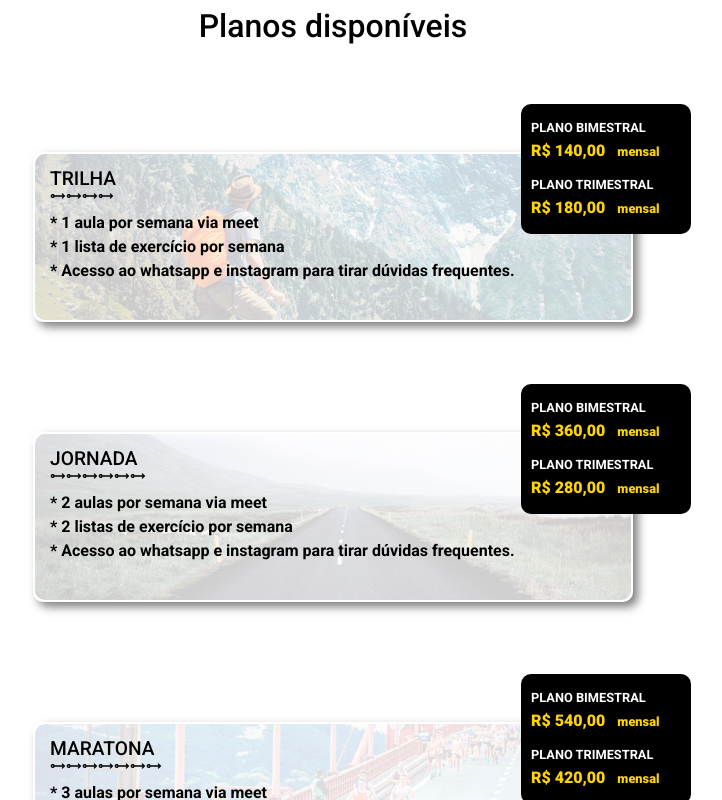
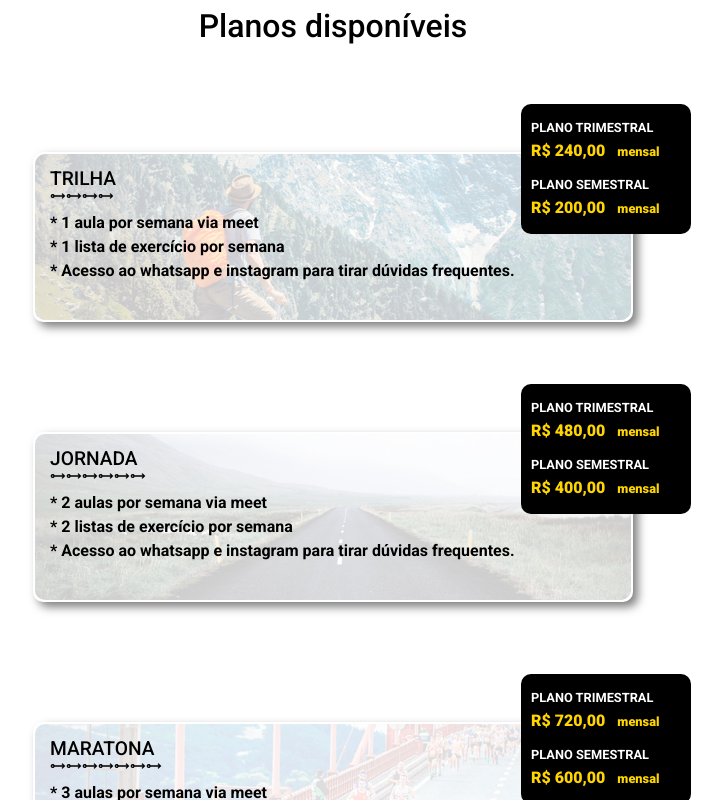
Before and after one commit to gleiMoura/cosmoEducationSite, a React (Vite) app: page / in a window 1280 px wide. Shown: the part 1460-2260 px from the top of the page, without its empty margins (307-1029 px from the left). Built offline with nearby package versions, Linux system fonts and the light colour scheme; the HTML template or start-up script is replaced by a standard one.

Commit message:
♻️ refactor: change the plan prices

```diff
--- a/src/pages/planPage.tsx
+++ b/src/pages/planPage.tsx
@@ -21,12 +21,12 @@ export const Plans: FC = () => {
                     <Content mode={mode}>
                         <div className="price_plan">
                             <div className="bimestral">
-                                <p className="category">PLANO BIMESTRAL</p>
-                                <p className="value">R$ 140,00 <span>mensal</span></p>
+                                <p className="category">PLANO TRIMESTRAL</p>
+                                <p className="value">R$ 240,00 <span>mensal</span></p>
                             </div>
                             <div className="trimestral">
-                                <p className="category">PLANO TRIMESTRAL</p>
-                                <p className="value">R$ 180,00 <span>mensal</span></p>
+                                <p className="category">PLANO SEMESTRAL</p>
+                                <p className="value">R$ 200,00 <span>mensal</span></p>
                             </div>
                         </div>
                         <div className="plan_info trilha">
@@ -55,12 +55,12 @@ export const Plans: FC = () => {
                     <Content mode={mode}>
                         <div className="price_plan">
                             <div className="bimestral">
-                                <p className="category">PLANO BIMESTRAL</p>
-                                <p className="value">R$ 360,00 <span>mensal</span></p>
+                                <p className="category">PLANO TRIMESTRAL</p>
+                                <p className="value">R$ 480,00 <span>mensal</span></p>
                             </div>
                             <div className="trimestral">
-                                <p className="category">PLANO TRIMESTRAL</p>
-                                <p className="value">R$ 280,00 <span>mensal</span></p>
+                                <p className="category">PLANO SEMESTRAL</p>
+                                <p className="value">R$ 400,00 <span>mensal</span></p>
                             </div>
                         </div>
                         <div className="plan_info jornada">
@@ -91,12 +91,12 @@ export const Plans: FC = () => {
                     <Content mode={mode}>
                         <div className="price_plan">
                             <div className="bimestral">
-                                <p className="category">PLANO BIMESTRAL</p>
-                                <p className="value">R$ 540,00 <span>mensal</span></p>
+                                <p className="category">PLANO TRIMESTRAL</p>
+                                <p className="value">R$ 720,00 <span>mensal</span></p>
                             </div>
                             <div className="trimestral">
-                                <p className="category">PLANO TRIMESTRAL</p>
-                                <p className="value">R$ 420,00 <span>mensal</span></p>
+                                <p className="category">PLANO SEMESTRAL</p>
+                                <p className="value">R$ 600,00 <span>mensal</span></p>
                             </div>
                         </div>
                         <div className="plan_info maratona">
```
